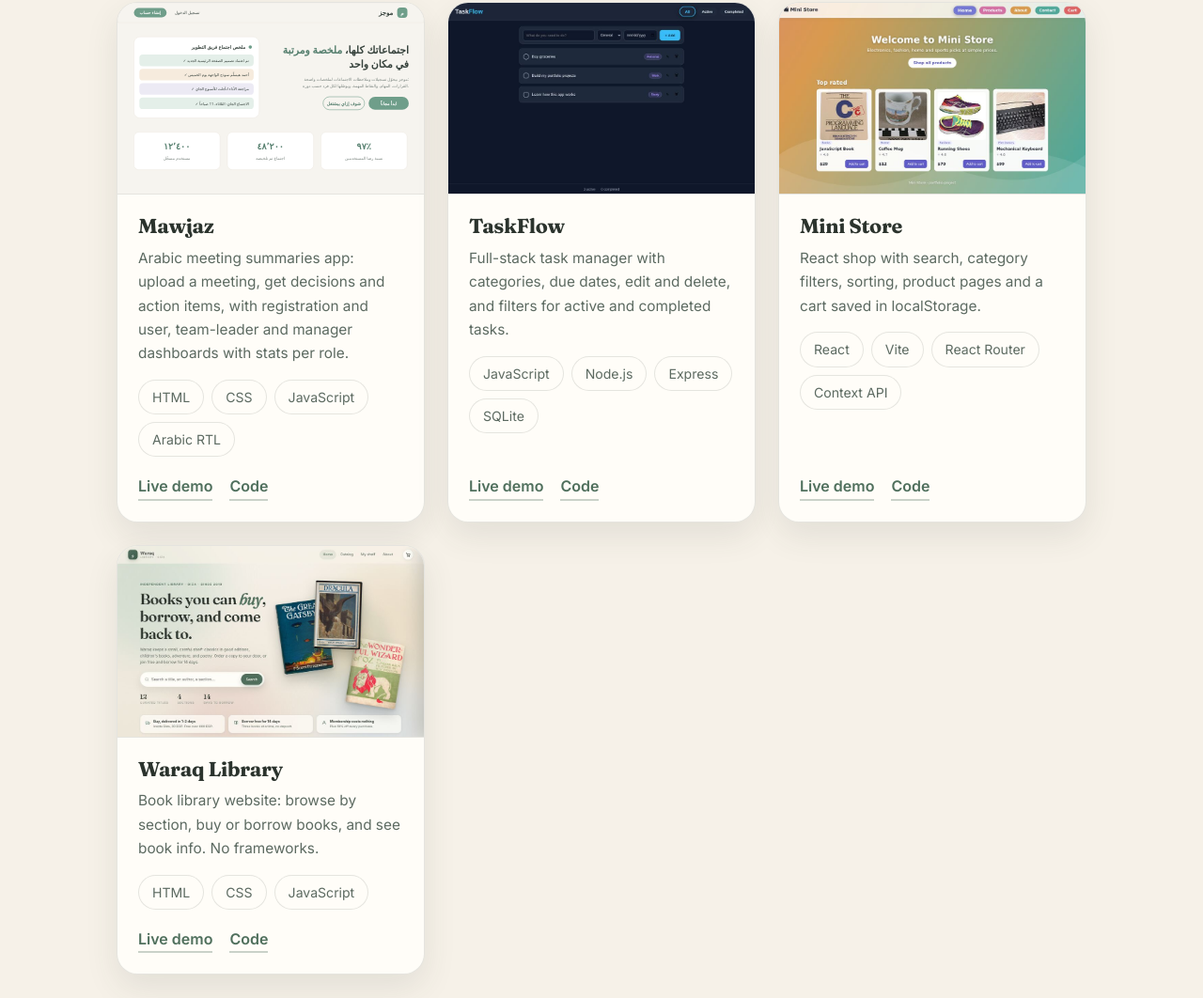
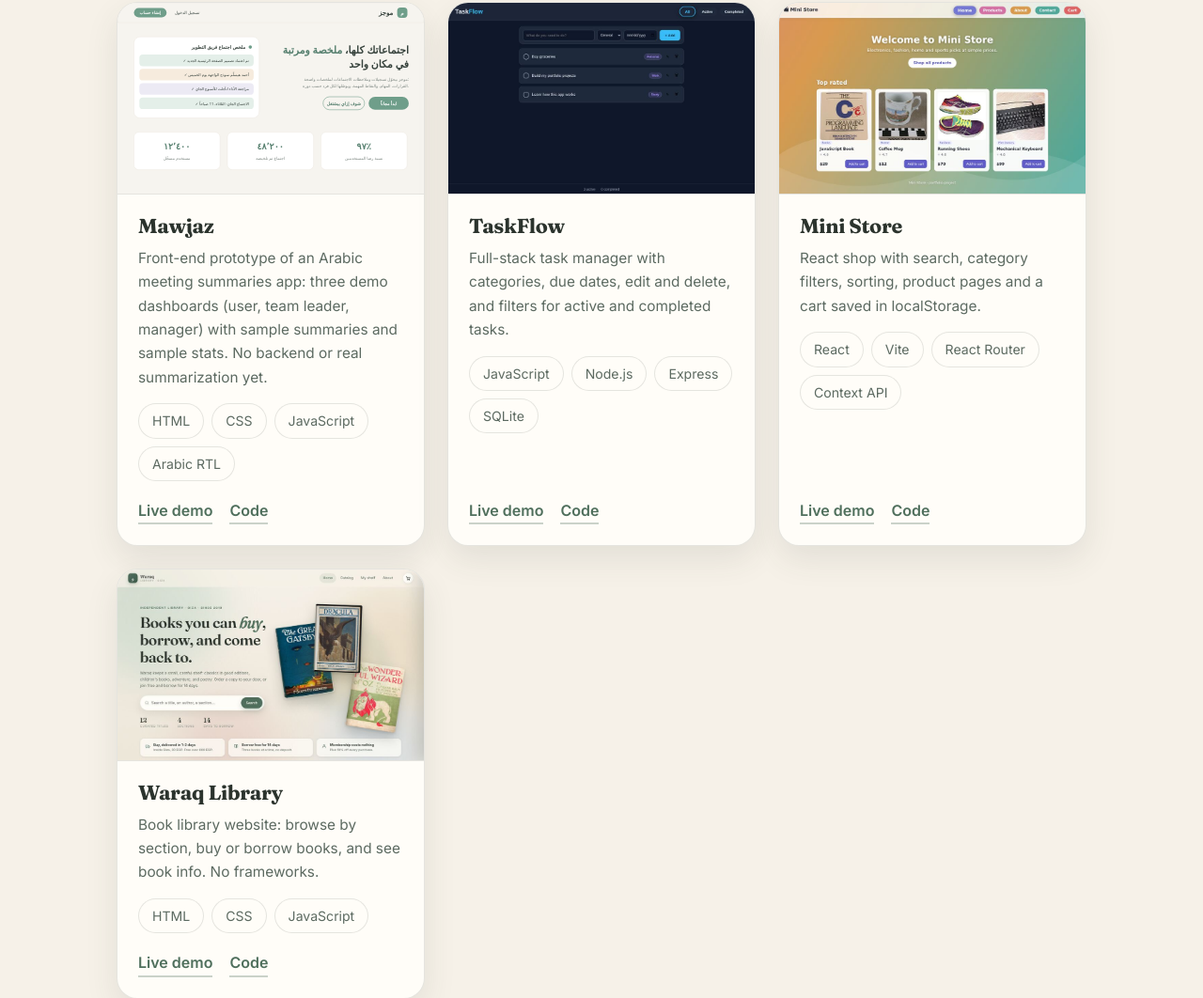
Before and after one commit to Ahmed-same/Ahmed-same.github.io, a plain HTML site: page index.html in a window 1280 px wide. Shown: the part 1431-2493 px from the top of the page at 94% size. Drawn offline with Linux system fonts and the light colour scheme.

Commit message:
Revise Mawjaz app description in index.html
Updated the description of the Mawjaz app to clarify its current state as a front-end prototype with demo dashboards and sample stats.

```diff
--- a/index.html
+++ b/index.html
@@ -50,7 +50,7 @@
         <img src="mawjaz.svg" alt="Mawjaz meeting summaries dashboard screenshot" loading="lazy">
         <div class="body">
           <h3>Mawjaz</h3>
-          <p>Arabic meeting summaries app: upload a meeting, get decisions and action items, with registration and user, team-leader and manager dashboards with stats per role.</p>
+          <p>Front-end prototype of an Arabic meeting summaries app: three demo dashboards (user, team leader, manager) with sample summaries and sample stats. No backend or real summarization yet.</p>
           <ul class="tags"><li>HTML</li><li>CSS</li><li>JavaScript</li><li>Arabic RTL</li></ul>
           <div class="links"><a href="https://ahmed-same.github.io/mawjaz/" target="_blank" rel="noopener">Live demo</a><a href="https://github.com/Ahmed-same/mawjaz" target="_blank" rel="noopener">Code</a></div>
         </div>
```
